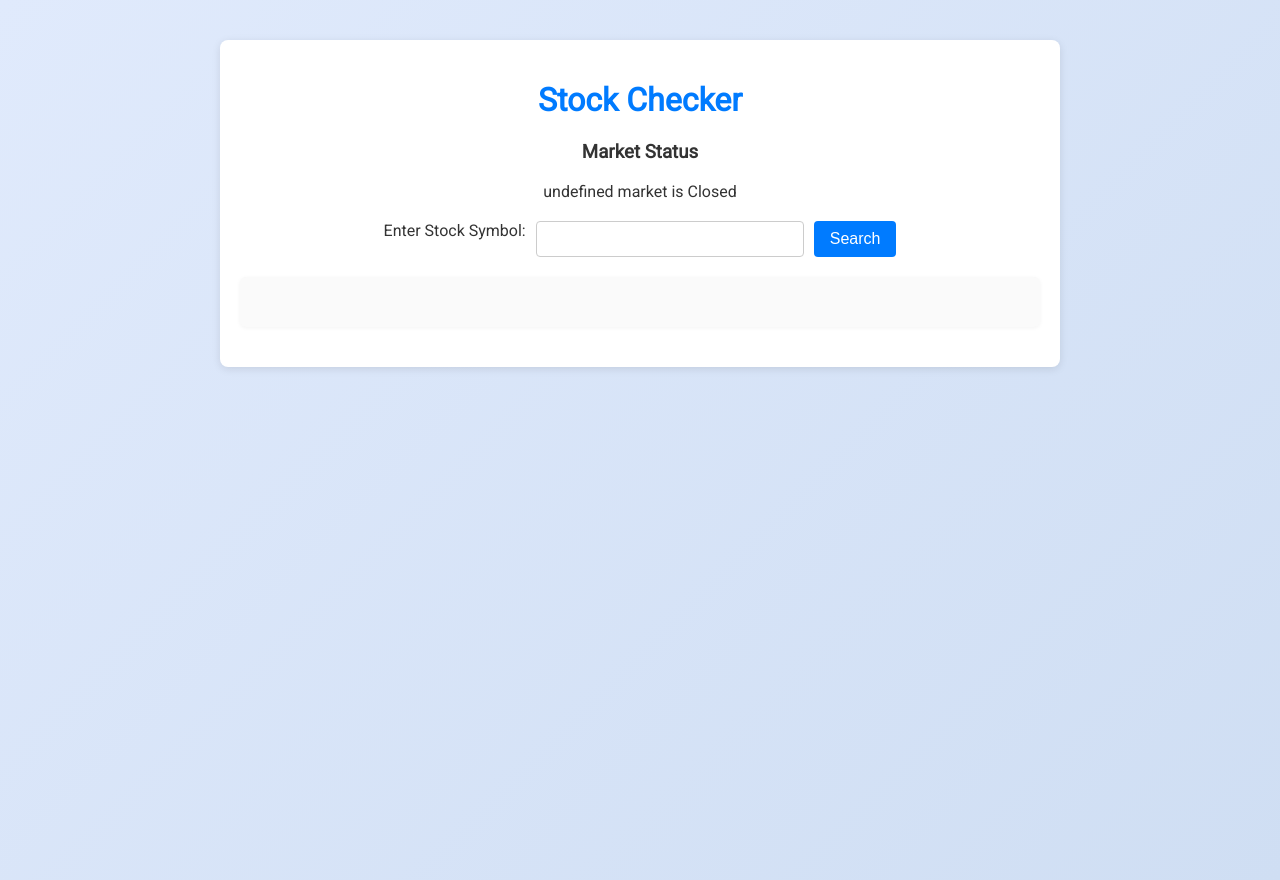
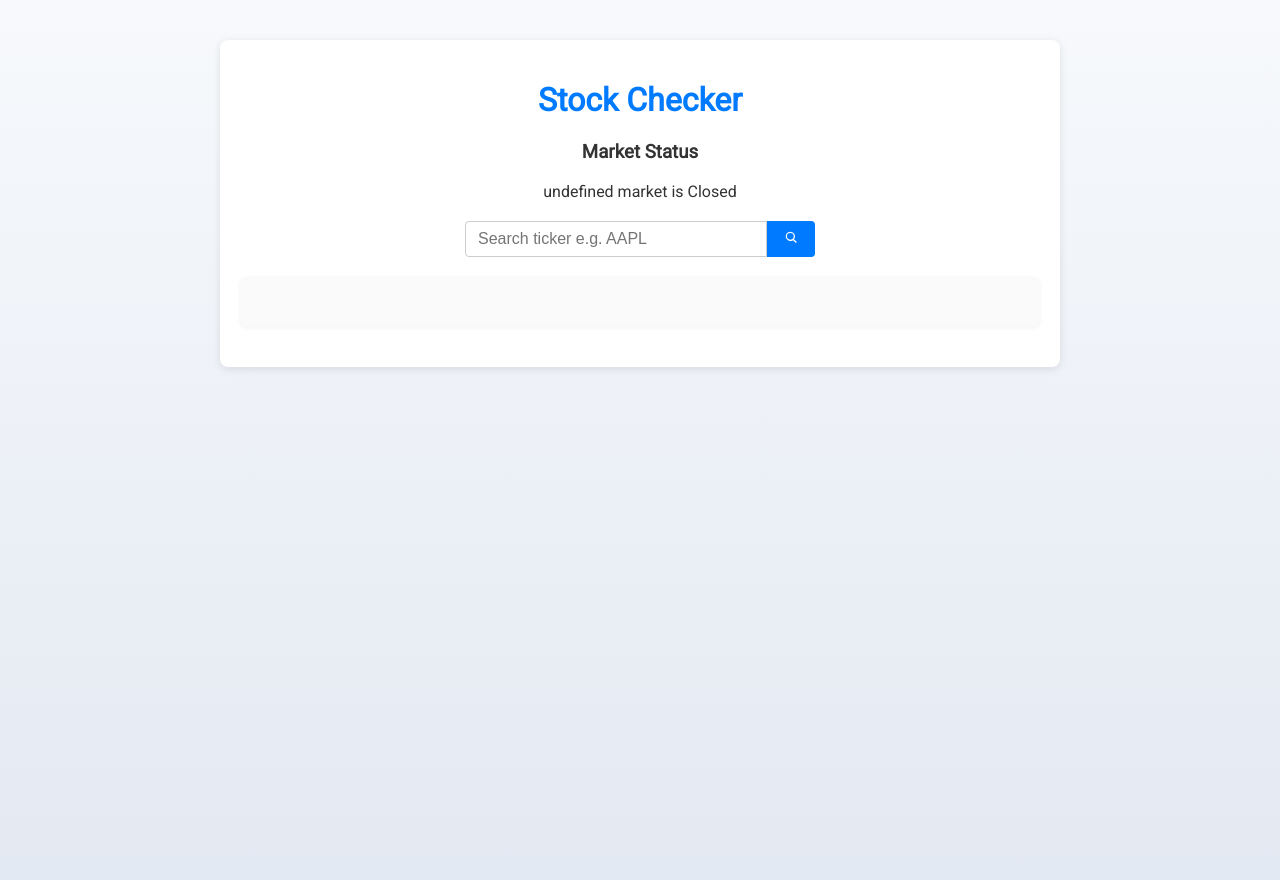
Before and after one commit to ABO896/stock-checker, a Flask app: page / in a window 1280 px wide. Run offline with Flask 3, Linux system fonts and the light colour scheme; data that the repository does not hold is empty; some libraries are stand-ins or nearby versions.

Commit message:
Enhance search bar UI and suggestions

```diff
--- a/static/styles.css
+++ b/static/styles.css
@@ -2,7 +2,7 @@ body {
         font-family: 'Roboto', Arial, sans-serif;
         margin: 0;
         padding: 40px 20px;
-        background: linear-gradient(135deg, #e0eafc, #cfdef3);
+        background: linear-gradient(180deg, #f7f9fc, #e3e9f2);
         color: #333;
         min-height: 100vh;
 }
@@ -27,22 +27,67 @@ h1 {
         margin-bottom: 20px;
 }
 
-form {
+.search-form {
         display: flex;
-	justify-content: center;
-	gap: 10px;
+        flex-direction: column;
+        align-items: center;
+        position: relative;
         margin-bottom: 20px;
 }
 
+.search-input-wrapper {
+        display: flex;
+        width: 100%;
+        max-width: 350px;
+        position: relative;
+}
+
+.suggestions-list {
+        position: absolute;
+        top: 100%;
+        left: 0;
+        right: 0;
+        background: #fff;
+        border: 1px solid #ccc;
+        border-top: none;
+        list-style: none;
+        padding: 0;
+        margin: 0;
+        max-height: 200px;
+        overflow-y: auto;
+        z-index: 10;
+        display: none;
+}
+
+.suggestions-list li {
+        padding: 8px 12px;
+        cursor: pointer;
+}
+
+.suggestions-list li:hover {
+        background-color: #f0f4ff;
+}
+
+.visually-hidden {
+        position: absolute;
+        width: 1px;
+        height: 1px;
+        padding: 0;
+        margin: -1px;
+        overflow: hidden;
+        clip: rect(0, 0, 0, 0);
+        white-space: nowrap;
+        border: 0;
+}
+
 input {
-        padding: 8px;
+        padding: 8px 12px;
         font-size: 16px;
         border: 1px solid #ccc;
-        border-radius: 4px;
+        border-radius: 4px 0 0 4px;
         outline: none;
         transition: box-shadow 0.3s ease, transform 0.2s ease;
         width: 100%;
-        max-width: 250px;
 }
 
 input:focus {
@@ -50,18 +95,18 @@ input:focus {
         transform: scale(1.02);
 }
 
-button {
+.search-button {
         padding: 8px 16px;
         font-size: 16px;
         background-color: #007bff;
         color: white;
         border: none;
-        border-radius: 4px;
+        border-radius: 0 4px 4px 0;
         cursor: pointer;
         transition: background-color 0.3s ease, transform 0.2s ease;
 }
 
-button:hover {
+.search-button:hover {
         background-color: #0056b3;
         transform: translateY(-2px);
 }
@@ -183,12 +228,12 @@ button:hover {
 		font-size: 1.5rem;
 	}
 
-	form {
+        .search-form {
                 flex-direction: column;
                 align-items: center;
         }
 
-	button {
+        .search-button {
                 width: 100%;
                 max-width: 250px;
         }
--- a/templates/index.html
+++ b/templates/index.html
@@ -15,18 +15,24 @@
                         <h3>Market Status</h3>
                         <p id="market-info">Loading...</p>
                 </div>
-		<form id="stock-form">
-			<label for="symbol">Enter Stock Symbol:</label>
+                <form id="stock-form" class="search-form">
+                        <label for="symbol" class="visually-hidden">Stock Symbol</label>
+                        <div class="search-input-wrapper">
                                 <input
                                         type="text"
                                         id="symbol"
                                         name="symbol"
-                                list="suggestions"
+                                        placeholder="Search ticker e.g. AAPL"
+                                        autocomplete="off"
                                         required
-                                autocomplete="off"
                                 />
-                        <datalist id="suggestions"></datalist>
-			<button type="submit">Search</button>
+                                <button type="submit" aria-label="Search" class="search-button">
+                                        <svg width="16" height="16" viewBox="0 0 24 24" fill="none" xmlns="http://www.w3.org/2000/svg">
+                                                <path d="M11 4a7 7 0 015.468 11.37l4.281 4.28-1.414 1.415-4.28-4.281A7 7 0 1111 4zm0 2a5 5 0 100 10 5 5 0 000-10z" fill="currentColor"/>
+                                        </svg>
+                                </button>
+                        </div>
+                        <ul id="suggestions-list" class="suggestions-list"></ul>
                 </form>
 		<div id="loading"></div>
 		<div id="result">
@@ -56,7 +62,7 @@
                         const change = document.getElementById('change');
                         const loadingSpinner = document.getElementById('loading');
                         const errorMessage = document.getElementById('error-message');
-        const suggestions = document.getElementById('suggestions');
+        const suggestionsList = document.getElementById('suggestions-list');
         const symbolInput = document.getElementById('symbol');
 
         async function fetchMarketStatus() {
@@ -136,22 +142,39 @@
                         }
 
         let suggestionTimeout;
-                        symbolInput.addEventListener('input', async (e) => {
+        symbolInput.addEventListener('input', (e) => {
                 const val = e.target.value.trim();
                 clearTimeout(suggestionTimeout);
                 if (val.length < 2) {
-                                        suggestions.innerHTML = '';
+                        suggestionsList.innerHTML = '';
+                        suggestionsList.style.display = 'none';
                         return;
                 }
                 suggestionTimeout = setTimeout(async () => {
                         const results = await fetchSuggestions(val);
-                                        suggestions.innerHTML = results
+                        suggestionsList.innerHTML = results
                                 .map(
                                         (r) =>
-                                                                `<option value="${r.symbol}">${r.description} (${r.symbol})</option>`
+                                                `<li data-symbol="${r.symbol}">${r.description} (${r.symbol})</li>`
                                 )
                                 .join('');
+                        suggestionsList.style.display = results.length ? 'block' : 'none';
                 }, 300);
+        });
+
+        suggestionsList.addEventListener('click', (e) => {
+                const item = e.target.closest('li[data-symbol]');
+                if (item) {
+                        symbolInput.value = item.getAttribute('data-symbol');
+                        suggestionsList.style.display = 'none';
+                        form.dispatchEvent(new Event('submit'));
+                }
+        });
+
+        document.addEventListener('click', (e) => {
+                if (!form.contains(e.target)) {
+                        suggestionsList.style.display = 'none';
+                }
         });
 
 			form.addEventListener('submit', async (event) => {
```
Lines whose indentation alone changed are shown as unchanged.
